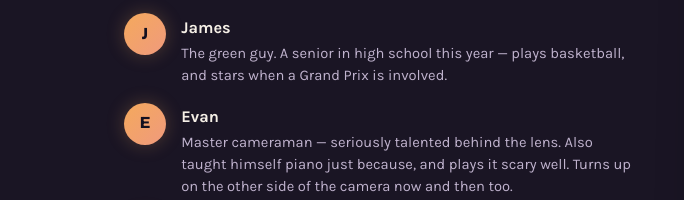
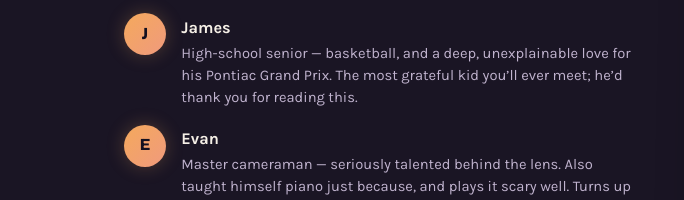
Before and after one commit to leeard/higgprojects, a plain HTML site: page index.html in a window 1280 px wide. Shown: the part 5780-5980 px from the top of the page, 0-684 px from the left. Drawn offline with nearby package versions, Linux system fonts and the light colour scheme.

Commit message:
James bio: drop 'green guy', add the Pontiac and the gratitude

```diff
--- a/index.html
+++ b/index.html
@@ -378,7 +378,7 @@
             </li>
             <li>
               <span class="letter" aria-hidden="true">J</span>
-              <span class="who"><strong>James</strong><span>The green guy. A senior in high school this year — plays basketball, and stars when a Grand Prix is involved.</span></span>
+              <span class="who"><strong>James</strong><span>High-school senior — basketball, and a deep, unexplainable love for his Pontiac Grand Prix. The most grateful kid you&rsquo;ll ever meet; he&rsquo;d thank you for reading this.</span></span>
             </li>
             <li>
               <span class="letter" aria-hidden="true">E</span>
```
